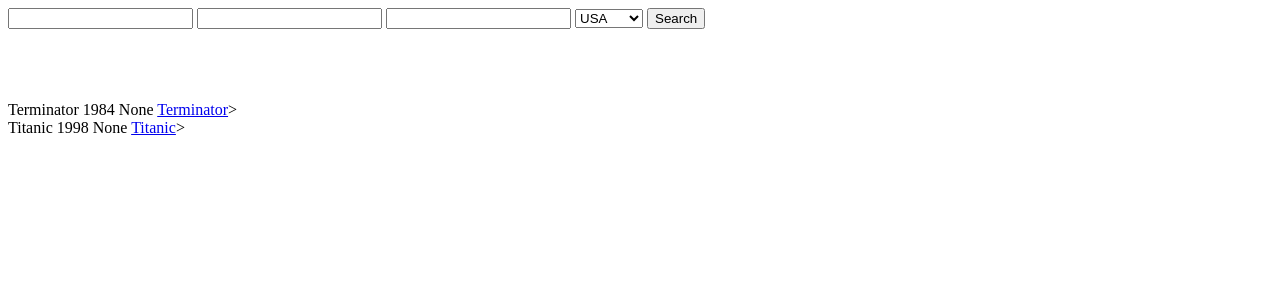
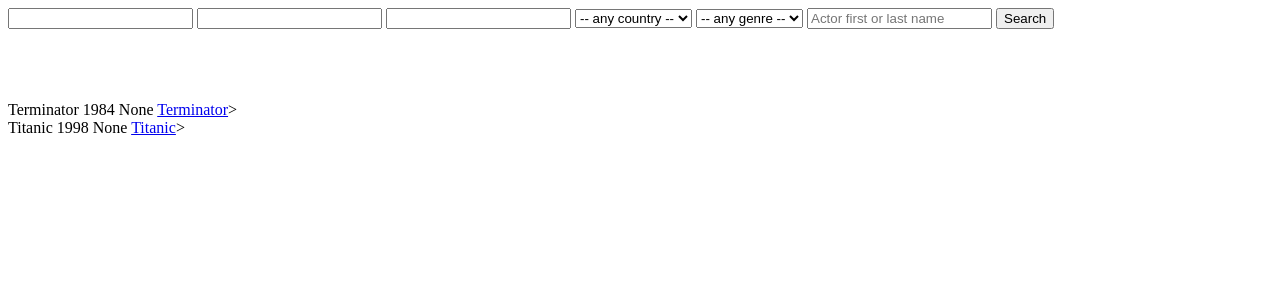
Before and after one commit to olha-d-d-00/FlaskProject_PythonPro, a Flask app: page /films in a window 1280 px wide. Shown: the top 300 px of the page. Run offline with Flask 3, Linux system fonts and the light colour scheme; data comes from the database, SQL or seed files in the repository.

Commit message:
HomeWork_5

```diff
--- a/app.py
+++ b/app.py
@@ -145,18 +145,48 @@
 def films():
     filter_params = request.args
     filter_list_text = []
+
+    special_keys = {'actor', 'genre'}
+
     for key, value in filter_params.items():
         if value:
+
+            if key in special_keys:
+                continue
+
             if key == 'name':
                 filter_list_text.append(f"name like'%{value}%'")
             else:
                 filter_list_text.append(f"{key}='{value}'")
+
+    joins = []
+
+    genre = filter_params.get('genre')
+    actor = filter_params.get('actor')
+
+    if genre:
+        joins.append("JOIN genre_film ON genre_film.film_id = film.id")
+        filter_list_text.append(f"genre_film.genre_id='{genre}'")
+
+    if actor:
+        joins.append("JOIN actor_film ON actor_film.film_id = film.id")
+        joins.append("JOIN actor ON actor.id = actor_film.actor.actor_id")
+        filter_list_text.append(
+            f"(actor.first_name like '%{actor}%' OR actor.last_name like '%{actor}%')"
+        )
+
     additional_filter = ""
     if filter_params:
         additional_filter = "where " + " and ".join(filter_list_text)
-    result = get_db_result(f'SELECT * FROM film {additional_filter} order by added_at desc')
+
+    join_part = " ".join(joins)
+    if joins:
+        result = get_db_result(f"SELECT DISTINCT film.* FROM film {join_part} {additional_filter} order by film.added_at desc")
+    else:
+        result = get_db_result(f'SELECT * FROM film {additional_filter} order by film.added_at desc')
+    genres = get_db_result("SELECT * FROM genre")
     countries = get_db_result("SELECT * FROM country")
-    return render_template('films.html', films=result, countries=countries)
+    return render_template('films.html', films=result, countries=countries, genres=genres)
 
 @app.route('/films', methods=['POST'])
 def film_add():
--- a/templates/films.html
+++ b/templates/films.html
@@ -11,10 +11,20 @@
     <input type="text" name="year">
     <input type="text" name="rating">
     <select name="country" id="country">
+        <option value="">-- any country --</option>
         {% for country in countries %}
             <option value="{{ country['country_name'] }}">{{ country['country_name'] }}</option>>
         {% endfor %}
     </select>
+
+    <select name="genre" id="genre">
+        <option value="">-- any genre --</option>
+        {% for one_genre in genres %}
+            <option value="{{ one_genre['genre'] }}">{{ one_genre['genre'] }}</option>
+        {% endfor %}
+    </select>
+
+    <input type="text" name="actor" placeholder="Actor first or last name">
     <input type="submit" value="Search">
 </form>
 
```
Also changed, not shown: 1 other file.
